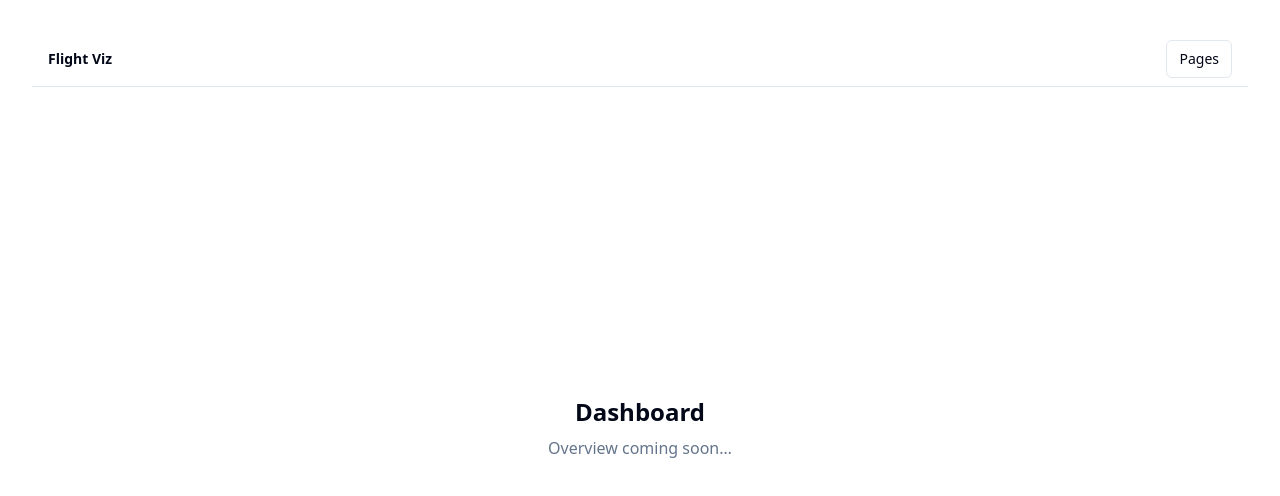
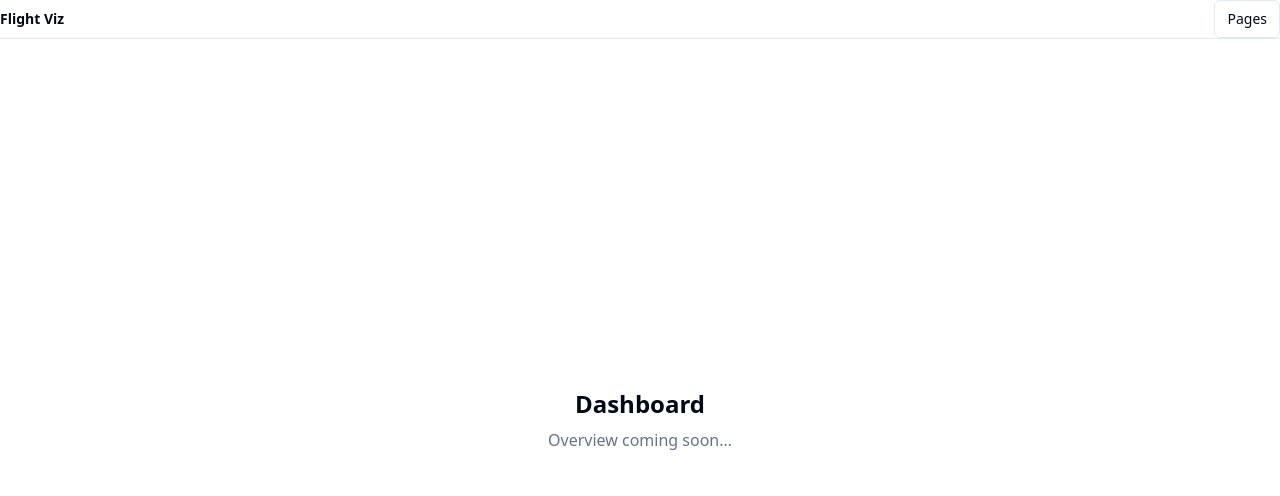
Before and after one commit to frievoe97/flight-viz, a React (Vite) app: page / in a window 1280 px wide. Shown: the top 496 px of the page. Built offline with nearby package versions, Linux system fonts and the light colour scheme.

Commit message:
fix(layout): force #root/#app-root to cover viewport (position:fixed inset:0), stabilize scrollbar gutter; remove header padding to eliminate visual inset

```diff
--- a/src/App.tsx
+++ b/src/App.tsx
@@ -3,7 +3,7 @@ import { BrowserRouter, Routes, Route } from 'react-router-dom'
 import FullscreenLayout from '@/app/components/FullscreenLayout'
 import Header from '@/app/components/Header'
 import DashboardPage from '@/app/routes/dashboard/DashboardPage'
-import MapPage from '@/app/routes/map/MapPage'
+// import MapPage from '@/app/routes/map/MapPage'
 import FlightsPage from '@/app/routes/flights/FlightsPage'
 import AnalyticsPage from '@/app/routes/analytics/AnalyticsPage'
 
@@ -13,7 +13,7 @@ export default function App() {
       <FullscreenLayout header={<Header />}>
         <Routes>
           <Route path="/" element={<DashboardPage />} />
-          <Route path="/map" element={<MapPage />} />
+          {/* <Route path="/map" element={<MapPage />} /> */}
           <Route path="/flights" element={<FlightsPage />} />
           <Route path="/analytics" element={<AnalyticsPage />} />
         </Routes>
--- a/src/app/components/FullscreenLayout.tsx
+++ b/src/app/components/FullscreenLayout.tsx
@@ -8,12 +8,8 @@ type Props = {
 export function FullscreenLayout({ header, children }: Props) {
   return (
     <div id="app-root" className="h-full w-full flex flex-col">
-      <header
-        className="flex items-center justify-between px-4 py-2 border-b"
-        style={{ borderColor: 'hsl(var(--border))' }}
-      >
-        {header}
-      </header>
+      <header className="flex items-center justify-between border-b">{header}</header>
+      {/* relative, damit die Map gleich absolut hinein kann */}
       <main className="flex-1 min-h-0 min-w-0 overflow-hidden">{children}</main>
     </div>
   )
--- a/src/app/routes/map/MapPage.tsx
+++ b/src/app/routes/map/MapPage.tsx
@@ -5,20 +5,16 @@ import { INITIAL_VIEW_STATE, MAP_STYLE, MAP_INTERACTION } from '@/lib/map/deckCo
 
 export default function MapPage() {
   return (
-    <div className="h-full w-full">
+    // Der Wrapper definiert die Fläche
+    <div className="relative h-full w-full">
       <DeckGL
-        initialViewState={
-          INITIAL_VIEW_STATE as unknown as {
-            longitude: number
-            latitude: number
-            zoom: number
-            bearing: number
-            pitch: number
-          }
-        }
+        initialViewState={INITIAL_VIEW_STATE as any}
         controller={{ dragRotate: false }}
         layers={[]}
-        style={{ position: 'relative', width: '100%', height: '100%' }}
+        // KEIN className: DeckGL kennt das nicht
+        width="100%"
+        height="100%"
+        // style ist okay, aber hier nicht nötig
       >
         <Map
           reuseMaps
--- a/src/index.css
+++ b/src/index.css
@@ -10,15 +10,27 @@
 
   html,
   body,
-  #root {
-    width: 100vw;
-    height: 100vh;
+  #root,
+  #app-root {
+    width: 100%;
+    height: 100%;
     margin: 0;
     padding: 0;
   }
 
   body {
     overflow: hidden;
+    display: block;
+    scrollbar-gutter: stable both-edges;
+  }
+  #root,
+  #app-root {
+    position: fixed;
+    inset: 0;
+    display: flex;
+    flex-direction: column;
+    min-width: 0;
+    min-height: 0;
   }
   :root {
     --background: 0 0% 100%;
```
